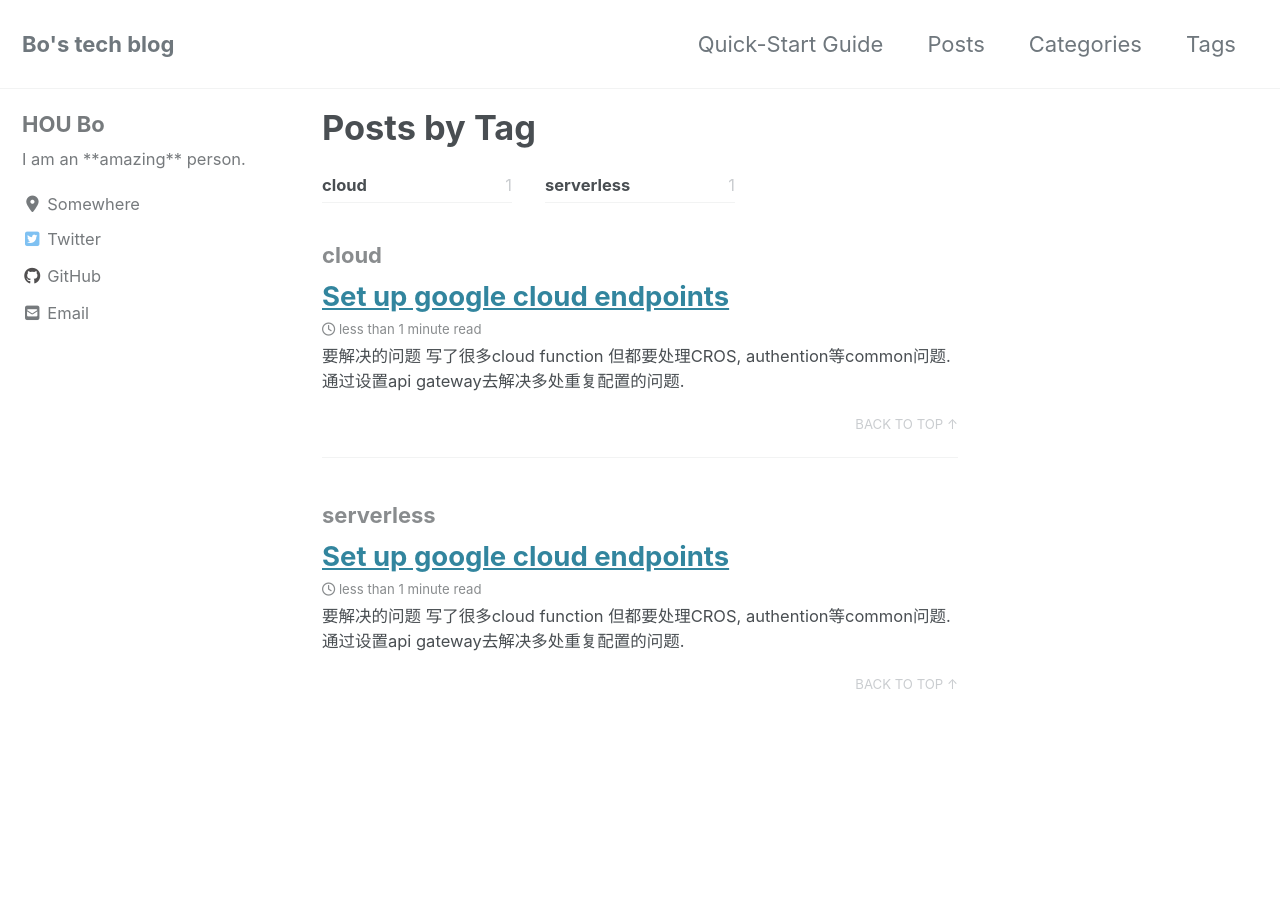
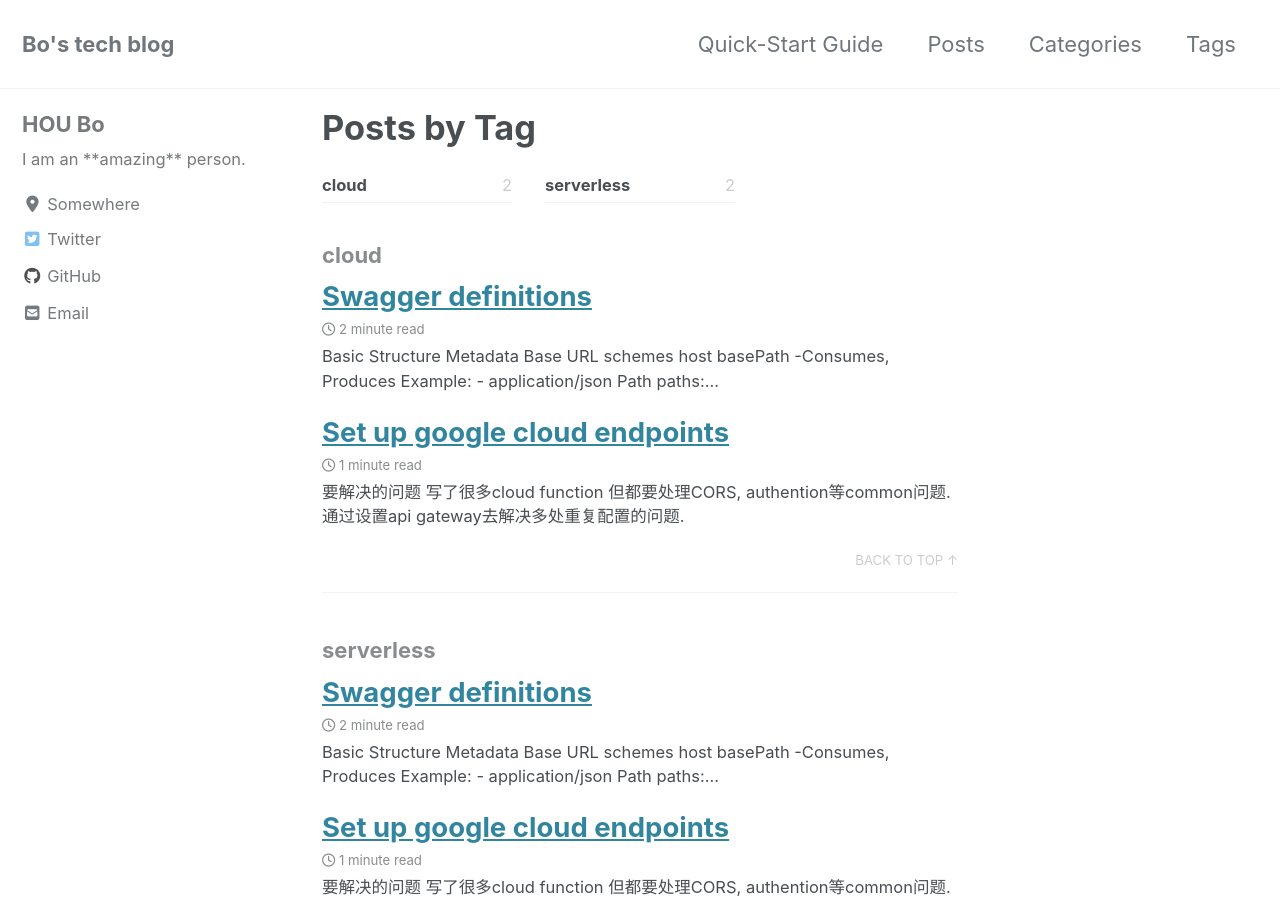
Before and after one commit to hhoubo/hhoubo.github.io, a Jekyll site: the page built from tag-archive.md, in a window 1280 px wide and 900 px high. Built offline with Jekyll 4.4.1, drawn with Linux system fonts in a browser that asks for light colours; cached includes are drawn as plain includes; nearby versions of some CDN libraries; some of the changed lines change nothing that is shown; some of the changed text lies outside the part shown.

Commit message:
create swagger definitions

````diff
--- a/_config.yml
+++ b/_config.yml
@@ -28,7 +28,7 @@ teaser                   : # path of fallback teaser image, e.g. "/assets/images
 logo                     : # path of logo image to display in the masthead, e.g. "/assets/images/88x88.png"
 masthead_title           : # overrides the website title displayed in the masthead, use " " for no title
 # breadcrumbs            : false # true, false (default)
-words_per_minute         : 200
+words_per_minute         : 100
 comments:
   provider               : # false (default), "disqus", "discourse", "facebook", "staticman", "staticman_v2", "utterances", "custom"
   disqus:
--- a/_posts/2019-10-28-Set-up-google-clooud-endpoints.md
+++ b/_posts/2019-10-28-Set-up-google-clooud-endpoints.md
@@ -6,7 +6,7 @@ categories: serverless
 tags: cloud serverless
 ---
 ## 要解决的问题
-写了很多cloud function 但都要处理CROS, authention等common问题.
+写了很多cloud function 但都要处理CORS, authention等common问题.
 通过设置api gateway去解决多处重复配置的问题.
 
 ## Set up Cloud Endpoints
@@ -20,5 +20,27 @@ tags: cloud serverless
 3. 使用`cloud shell` 或者Google cloud SDK to deploy the openapi.
 `gcloud endpoints services deploy {YOUR_OPENAPI_CONFIG.yaml}`
 
+### To use Endpoints for OpenAPI
+- Configure Endpoints
+- Deploy the Endpoints configuration
+- Deploy the API Backend
+
+### access controll and Authenticating API users
+LAP具有一个单独的账户serviceAPI, LAP user通过firebase验证后使用LAP的服务账户对API进行调用. 当发布API之后,API user 可以申请API key来直接调用.
+
+### cloud function or app engine as API backend
+1. Unit of dpeloyment:  application or function
+2. Driven by Cloud or Firebase envents
+![Choose the serveless platform](https://cloud.google.com/images/serverless-options/serverless-guide.svg)
+
+Cloud Function | App Engine
+---------------|-----------
+simple | complex
+small piece | project
+load/restore | access ready
+function | application
+For running code that responds to real-time events, or for serving requests without containers, use Cloud Functions.|For when you need multiple pieces of functionality in a single place and want to just deploy your entire application, look to App Engine.
+
 ## Reference
 1. [Getting started with Endpoints for Cloud Functions](https://cloud.google.com/endpoints/docs/openapi/get-started-cloud-functions)
+2. [Compare Cloud Run, Cloud Functions, App Engine](https://www.signalfx.com/blog/gcp-serverless-comparison/)
--- /dev/null
+++ b/_posts/2019-11-01-Swagger-definitions.md
@@ -0,0 +1,102 @@
+---
+layout: single
+title:  "Swagger definitions"
+date:   2019-11-01 16:38:23 +0900
+categories: serverless
+tags: cloud serverless
+---
+## Basic Structure
+- Metadata
+- Base URL
+    1. schemes
+    2. host
+    3. basePath
+-Consumes, Produces
+  Example: `- application/json`
+- Path
+```yaml
+paths:
+  /users:
+    get:
+      summary: Returns a list of users.
+      description: Optional extended description in Markdown.
+      produces:
+        - application/json
+      responses:
+        200:
+          description: OK
+```
+- Parameters
+- Responses
+- Input and Output Models
+JSON:
+```json
+{
+  "id": 4,
+  "name": "Arthur Dent"
+}
+```
+Model definition:
+```yaml
+definitions:
+  User:
+    properties:
+      id:
+        type: integer
+      name:
+        type: string
+    # Both properties are required
+    required:
+      - id
+      - name
+```
+Ref:
+```yaml
+paths:
+  /users/{userId}:
+    get:
+      summary: Returns a user by ID.
+      parameters:
+        - in: path
+          name: userId
+          required: true
+          type: integer
+      responses:
+        200:
+          description: OK
+          schema:
+            $ref: '#/definitions/User'
+  /users:
+    post:
+      summary: Creates a new user.
+      parameters:
+        - in: body
+          name: user
+          schema:
+            $ref: '#/definitions/User'
+      responses:
+        200:
+          description: OK
+```
+- Authentication
+## Other specs
+### Query String in Paths
+WRONG example:
+```
+GET /users?firstName=value&lastName=value
+GET /users?role=value
+```
+This is because Swagger considers a unique operation as a combination of a path and the HTTP method, and additional parameters do not make the operation unique. Instead, you should use unique paths such as:
+```
+GET /users/findByName?firstName=value&lastName=value
+GET /users/findByRole?role=value
+```
+### Describing Request Body
+There can be only one body parameter, although the operation may have other parameters (path, query, header).
+> Note: The payload of the application/x-www-form-urlencoded and multipart/form-data requests is described by using form parameters, not body parameters.
+
+## Open API extention for `ESP` and `Service Control`
+
+
+## Reference
+1. [Swagger OPenAPI Specification](https://swagger.io/docs/specification/2-0/basic-structure/)
````
